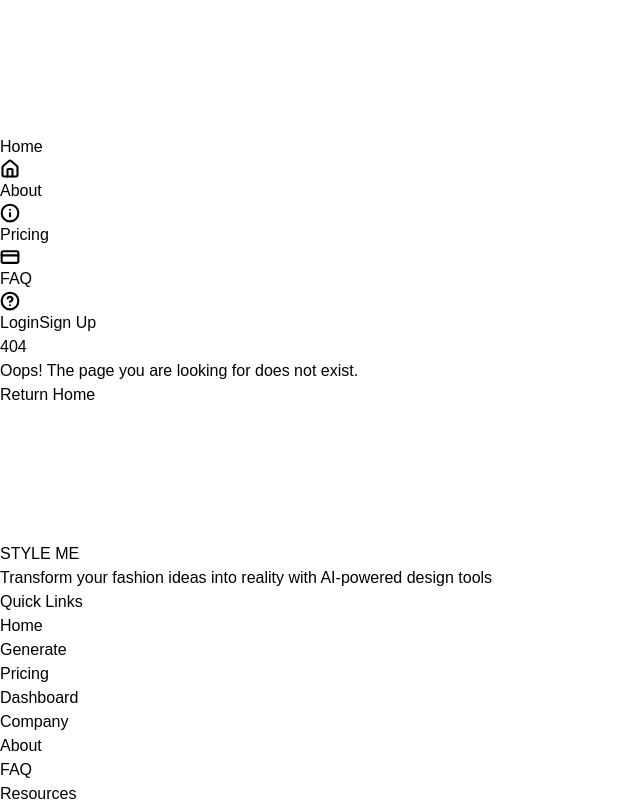
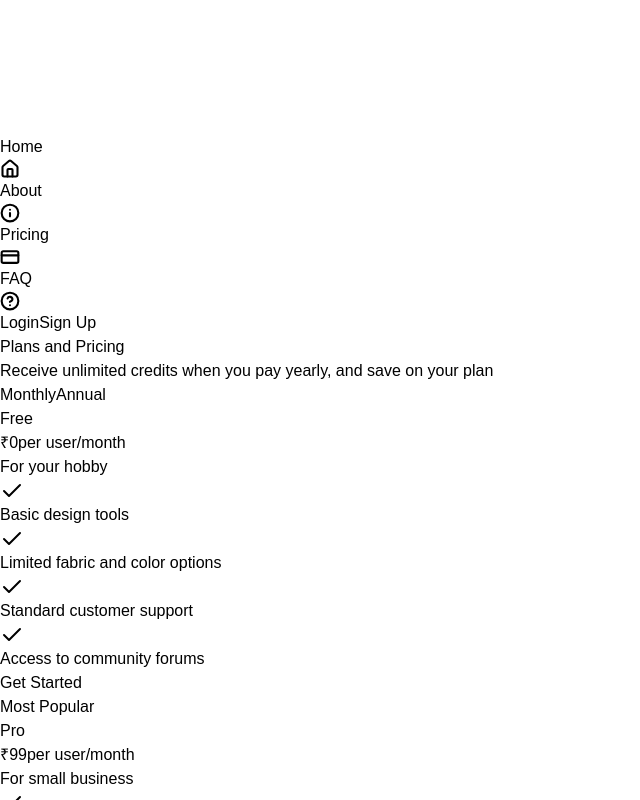
Before and after one commit to jatin-yadav05/BharatTech-2.0, a React (Vite) app: page /pricing in a window 1280 px wide. Shown: the top 800 px of the page, without its empty margins (0-640 px from the left). Built offline with nearby package versions, Linux system fonts and the light colour scheme.

Commit message:
ModifiedPricing

```diff
--- a/src/App.jsx
+++ b/src/App.jsx
@@ -4,8 +4,7 @@ import Layout from './Layout'
 import Home from './components/Home'
 import SignIn from './components/SignIn'
 import Login from './components/Login'
-import Not_found from './components/Not_found'
-
+import Pricing from './components/Pricing'
 const App = () => {
   return (
     <Layout>
@@ -13,7 +12,7 @@ const App = () => {
         <Route path="/" element={<Home/>} />
         <Route path="/signin" element={<SignIn/>} />
         <Route path="/login" element={<Login/>} />
-        <Route path="*" element={<Not_found/>}/>
+        <Route path="*" element={<Pricing/>}/>
       </Routes>
     </Layout>
   )
--- a/src/components/Pricing.jsx
+++ b/src/components/Pricing.jsx
@@ -1,5 +1,4 @@
 import React, { useState } from 'react';
-import { createRazorpay } from './Razorpay';
 import { useNavigate } from 'react-router-dom';
 import { Check } from 'lucide-react';
 
```
